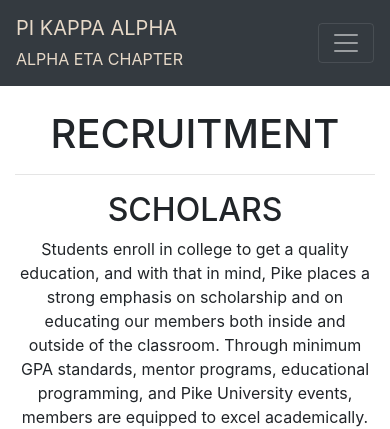
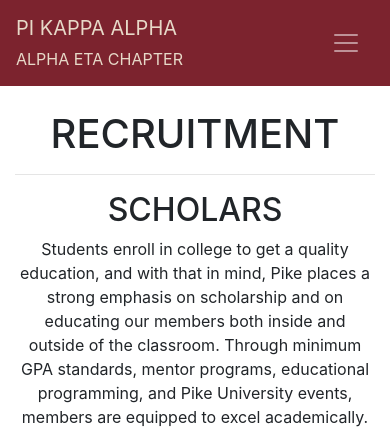
Before and after one commit to ufpikes/ufpikes.github.io, a website: page recruitment.html in a window 390 px wide. Shown: the top 429 px of the page. Drawn offline with Linux system fonts and the light colour scheme.

Commit message:
Update recruitment.html

```diff
--- a/recruitment.html
+++ b/recruitment.html
@@ -22,10 +22,10 @@
   <body>
 
     <!-- Navigation -->
-    <nav class="navbar navbar-default navbar-expand-lg navbar-dark bg-dark">
+    <nav class="navbar navbar-default navbar-expand-lg">
       <div class="container">
         <a class="navbar-brand" href="index.html">PI KAPPA ALPHA<br><small>ALPHA ETA CHAPTER</small></a>
-        <button class="navbar-toggler navbar-toggler-right" type="button" data-toggle="collapse" data-target="#navbarResponsive" aria-controls="navbarResponsive" aria-expanded="false" aria-label="Toggle navigation">
+        <button class="navbar-dark navbar-toggler navbar-toggler-right" type="button" data-toggle="collapse" data-target="#navbarResponsive" aria-controls="navbarResponsive" aria-expanded="false" aria-label="Toggle navigation">
           <span class="navbar-toggler-icon"></span>
         </button>
         <div class="collapse navbar-collapse" id="navbarResponsive">
```
